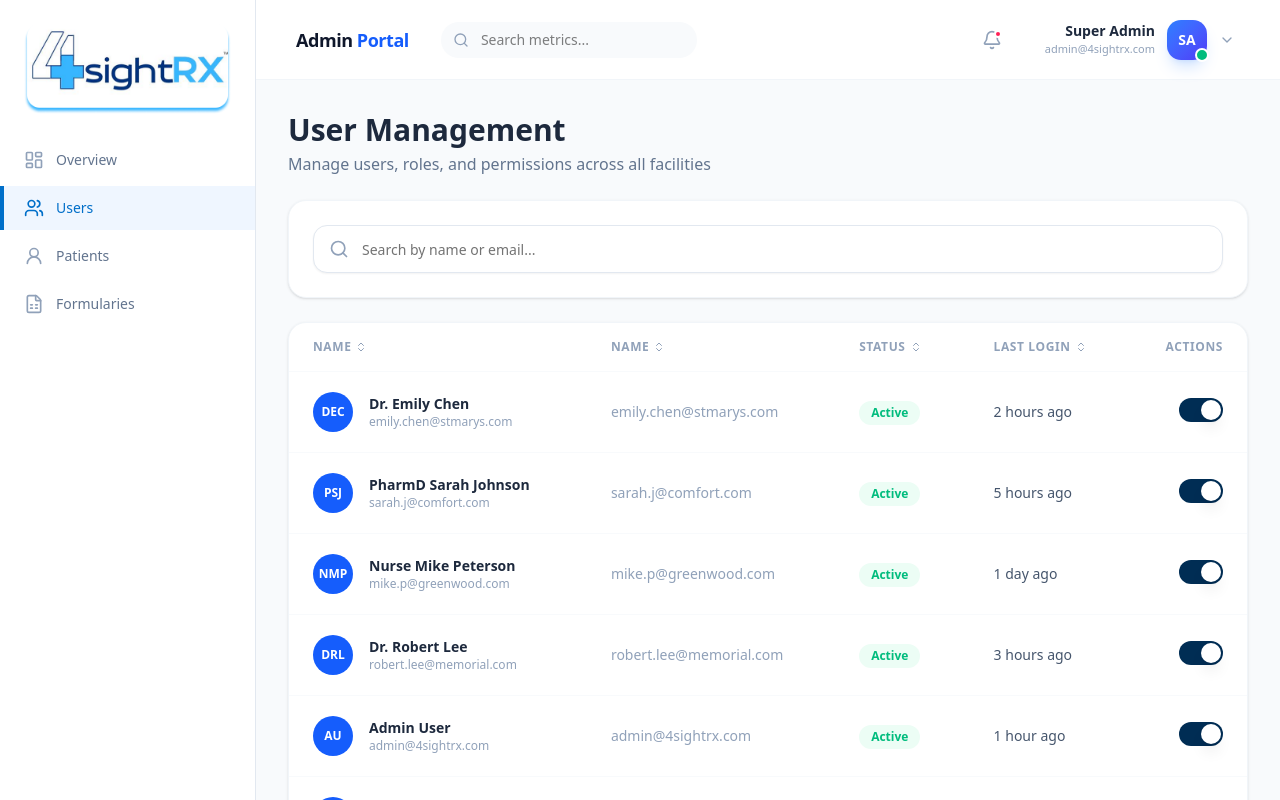
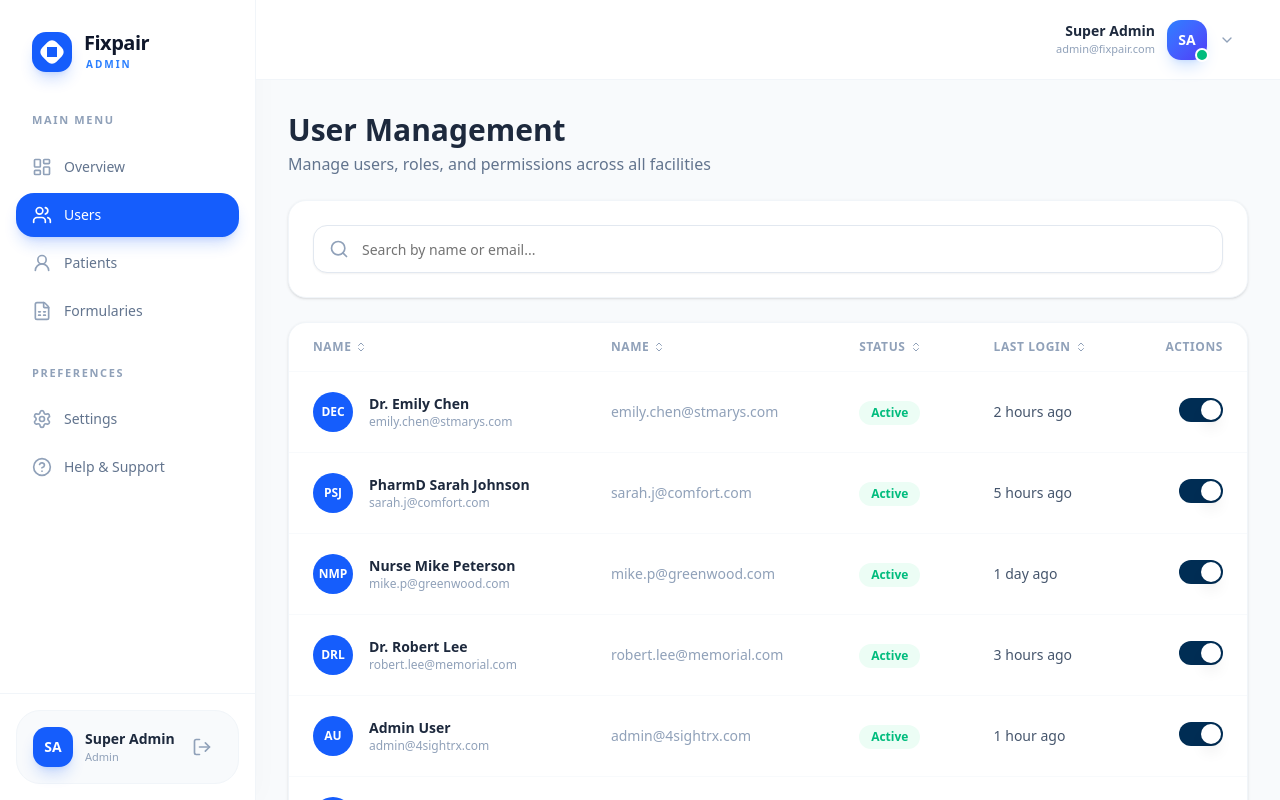
Before and after one commit to pronoy656/Ereabuk-admin-dashboard-, a Next.js app: page /admin/users in a window 1280 px wide. Shown: the top 800 px of the page. Built offline with nearby package versions, Linux system fonts and the light colour scheme.

Commit message:
polished sidebar and navbar for both (admin and consultant)

```diff
--- a/src/app/layout.tsx
+++ b/src/app/layout.tsx
@@ -14,8 +14,8 @@ const geistMono = Geist_Mono({
 });
 
 export const metadata: Metadata = {
-  title: "4sightRX Admin",
-  description: "Admin dashboard for 4sightRX",
+  title: "Fixpair",
+  description: "Dashboard for Fixpair",
 };
 
 export default function RootLayout({
--- a/src/components/admin/Sidebar.tsx
+++ b/src/components/admin/Sidebar.tsx
@@ -2,80 +2,104 @@
 import React from "react";
 import Link from "next/link";
 import Image from "next/image";
-import { Separator } from "@/components/ui/separator";
 import { cn } from "@/lib/utils";
 import { usePathname } from "next/navigation";
-import { Avatar, AvatarFallback } from "@/components/ui/avatar";
 import {
   LayoutDashboard,
   Users,
-  Building2,
   UserRound,
   FileSpreadsheet,
-  BarChart3,
+  Settings,
+  HelpCircle,
   LogOut,
-  ChevronLeft,
-  LucideIcon,
 } from "lucide-react";
 
-type IconType = LucideIcon;
-
-const items: Array<{
-  href: string;
-  label: string;
-  Icon: IconType;
-}> = [
+const items = [
+  {
+    group: "Main Menu", links: [
       { href: "/admin/overview", label: "Overview", Icon: LayoutDashboard },
       { href: "/admin/users", label: "Users", Icon: Users },
-    // { href: "/admin/facilities", label: "Facilities / Agencies", Icon: Building2 },
       { href: "/admin/patients", label: "Patients", Icon: UserRound },
       { href: "/admin/formularies", label: "Formularies", Icon: FileSpreadsheet },
-    // { href: "/admin/analytics", label: "Analytics", Icon: BarChart3 },
+    ]
+  },
+  {
+    group: "Preferences", links: [
+      { href: "/admin/settings", label: "Settings", Icon: Settings },
+      { href: "/admin/help", label: "Help & Support", Icon: HelpCircle },
+    ]
+  }
 ];
 
 export default function Sidebar({ active }: { active?: string }) {
   const pathname = usePathname();
   const current = active ?? pathname ?? "";
+
   return (
-    <aside className="h-screen w-64 bg-white text-slate-600 border-r border-slate-200 fixed left-0 top-0 flex flex-col">
-      <div className="p-6 pb-2">
-        <div className="flex items-center w-full min-h-[60px]">
-          <Image
-            src="/logo.png"
-            alt="4sightRX Logo"
-            width={400}
-            height={120}
-            className="w-full h-auto object-contain"
-            priority
-          />
+    <aside className="h-screen w-64 bg-white text-slate-600 border-r border-slate-100 fixed left-0 top-0 flex flex-col shadow-[4px_0_24px_rgba(0,0,0,0.02)] transition-all duration-300">
+      <div className="p-8 pb-10">
+        <div className="flex items-center gap-3 w-full">
+          <div className="h-10 w-10 bg-blue-600 rounded-xl flex items-center justify-center shadow-lg shadow-blue-600/20">
+            <div className="w-5 h-5 bg-white rounded-sm rotate-45 flex items-center justify-center">
+              <div className="w-2.5 h-2.5 bg-blue-600 rounded-px -rotate-45" />
+            </div>
+          </div>
+          <div className="flex flex-col">
+            <span className="text-xl font-bold text-slate-900 tracking-tight leading-none">Fixpair</span>
+            <span className="text-[10px] text-blue-500 font-bold uppercase tracking-[0.2em] mt-1 ml-0.5">Admin</span>
+          </div>
         </div>
       </div>
 
-      <nav className="flex-1 px-0 py-4 space-y-1">
-        {items.map((item) => {
+      <div className="flex-1 px-4 space-y-8 overflow-y-auto">
+        {items.map((group) => (
+          <div key={group.group} className="space-y-3">
+            <h4 className="px-4 text-[11px] font-bold mb-4  text-slate-400 uppercase tracking-[0.15em]">
+              {group.group}
+            </h4>
+            <nav className="space-y-1">
+              {group.links.map((item) => {
                 const isActive = current === item.href || current.startsWith(item.href);
                 return (
                   <Link
                     key={item.href}
                     href={item.href}
                     className={cn(
-                "flex items-center gap-3 px-6 py-3 text-sm transition-colors relative",
+                      "group flex items-center gap-3 px-4 py-3 text-sm font-medium rounded-2xl transition-all duration-200",
                       isActive
-                  ? "bg-blue-50 text-[#006FC9] font-medium"
-                  : "text-slate-500 hover:bg-slate-50 hover:text-slate-700"
+                        ? "bg-blue-600 text-white shadow-lg shadow-blue-600/20 active:scale-95"
+                        : "text-slate-500 hover:bg-blue-50 hover:text-blue-600"
                     )}
                   >
-              {isActive && (
-                <div className="absolute left-0 top-0 bottom-0 w-1 bg-[#006FC9]" />
-              )}
-              <item.Icon className={cn("h-5 w-5", isActive ? "text-[#006FC9]" : "text-slate-400")} />
+                    <item.Icon className={cn(
+                      "h-5 w-5 transition-transform duration-200 group-hover:scale-110",
+                      isActive ? "text-white" : "text-slate-400 group-hover:text-blue-600"
+                    )} />
                     <span>{item.label}</span>
                   </Link>
                 );
               })}
             </nav>
+          </div>
+        ))}
+      </div>
 
-
+      <div className="p-4 mt-auto border-t border-slate-100">
+        <div className="flex items-center justify-between p-4 bg-slate-50 rounded-[24px] group border border-slate-100">
+          <div className="flex items-center gap-3">
+            <div className="h-10 w-10 rounded-xl bg-blue-600 flex items-center justify-center text-white text-sm font-bold shadow-lg shadow-blue-600/20">
+              SA
+            </div>
+            <div>
+              <p className="text-sm font-bold text-slate-800 truncate max-w-[100px]">Super Admin</p>
+              <p className="text-[11px] text-slate-400">Admin</p>
+            </div>
+          </div>
+          <button className="p-2.5 text-slate-400 hover:text-rose-600 hover:bg-rose-50 rounded-xl transition-all duration-200 group/logout">
+            <LogOut className="w-5 h-5 transition-transform group-hover/logout:-translate-x-0.5" />
+          </button>
+        </div>
+      </div>
     </aside>
   );
 }
--- a/src/components/admin/TopBar.tsx
+++ b/src/components/admin/TopBar.tsx
@@ -24,32 +24,16 @@ export default function TopBar() {
   return (
     <div className="flex items-center justify-between px-10 py-4 border-b border-slate-100 bg-white sticky top-0 z-10 h-20">
       <div className="flex items-center gap-8">
-        <div className="text-slate-900 text-lg font-bold tracking-tight">
-          Admin <span className="text-blue-600">Portal</span>
-        </div>
 
-        <div className="relative group hidden md:block">
-          <Search className="absolute left-3 top-1/2 -translate-y-1/2 w-4 h-4 text-slate-400 pointer-events-none group-focus-within:text-blue-500 transition-colors" />
-          <input
-            type="text"
-            placeholder="Search metrics..."
-            className="pl-10 pr-4 py-2 bg-slate-50 border-none rounded-2xl text-sm w-64 focus:ring-2 focus:ring-blue-500/20 focus:bg-white transition-all outline-none"
-          />
-        </div>
       </div>
 
       <div className="flex items-center gap-6">
-        <button className="relative p-2.5 text-slate-400 hover:text-slate-600 hover:bg-slate-50 rounded-xl transition-all group">
-          <Bell className="w-5 h-5" />
-          <span className="absolute top-2.5 right-2.5 w-2 h-2 bg-rose-500 rounded-full border-2 border-white group-hover:scale-110 transition-transform"></span>
-        </button>
-
         <DropdownMenu>
           <DropdownMenuTrigger asChild>
             <button className="flex items-center gap-3 pl-2 pr-1 py-1 hover:bg-slate-50 rounded-2xl transition-all outline-none border border-transparent hover:border-slate-100 group cursor-pointer lg:min-w-[180px]">
               <div className="hidden lg:block text-right">
                 <div className="text-sm font-bold text-slate-800 group-hover:text-blue-600 transition-colors">Super Admin</div>
-                <div className="text-[11px] text-slate-400 font-medium">admin@4sightrx.com</div>
+                <div className="text-[11px] text-slate-400 font-medium">admin@fixpair.com</div>
               </div>
               <div className="relative">
                 <div className="h-10 w-10 rounded-xl bg-gradient-to-br from-blue-500 to-indigo-600 flex items-center justify-center text-white text-sm font-bold shadow-lg shadow-blue-500/20">
--- a/src/components/consultant/Sidebar.tsx
+++ b/src/components/consultant/Sidebar.tsx
@@ -1,78 +1,106 @@
 "use client";
 import React from "react";
 import Link from "next/link";
-import Image from "next/image";
-import { Separator } from "@/components/ui/separator";
 import { cn } from "@/lib/utils";
 import { usePathname } from "next/navigation";
-import { Avatar, AvatarFallback } from "@/components/ui/avatar";
 import {
   LayoutDashboard,
   Clock,
   ClipboardList,
   Stethoscope,
   FileText,
+  Settings,
+  HelpCircle,
   LogOut,
-  LucideIcon,
 } from "lucide-react";
 
-type IconType = LucideIcon;
-
-const items: Array<{
-  href: string;
-  label: string;
-  Icon: IconType;
-}> = [
+const items = [
+  {
+    group: "Consultant Menu", links: [
       { href: "/consultant/overview", label: "Overview", Icon: LayoutDashboard },
       { href: "/consultant/availability", label: "Availability", Icon: Clock },
       { href: "/consultant/requests", label: "Requests", Icon: ClipboardList },
       { href: "/consultant/consultations", label: "Consultations", Icon: Stethoscope },
       { href: "/consultant/reports", label: "Reports", Icon: FileText },
+    ]
+  },
+  {
+    group: "Preferences", links: [
+      { href: "/consultant/settings", label: "Settings", Icon: Settings },
+      { href: "/consultant/help", label: "Help & Support", Icon: HelpCircle },
+    ]
+  }
 ];
 
 export default function Sidebar({ active }: { active?: string }) {
   const pathname = usePathname();
   const current = active ?? pathname ?? "";
+
   return (
-    <aside className="h-screen w-64 bg-white text-slate-600 border-r border-slate-200 fixed left-0 top-0 flex flex-col">
-      <div className="p-6 pb-2">
-        <div className="flex items-center w-full min-h-[60px]">
-          <Image
-            src="/logo.png"
-            alt="4sightRX Logo"
-            width={400}
-            height={120}
-            className="w-full h-auto object-contain"
-            priority
-          />
+    <aside className="h-screen w-64 bg-white text-slate-600 border-r border-slate-100 fixed left-0 top-0 flex flex-col shadow-[4px_0_24px_rgba(0,0,0,0.02)] transition-all duration-300">
+      <div className="p-8 pb-10">
+        <div className="flex items-center gap-3 w-full">
+          <div className="h-10 w-10 bg-emerald-600 rounded-xl flex items-center justify-center shadow-lg shadow-emerald-600/20">
+            <div className="w-5 h-5 bg-white rounded-sm rotate-45 flex items-center justify-center">
+              <div className="w-2.5 h-2.5 bg-emerald-600 rounded-px -rotate-45" />
+            </div>
+          </div>
+          <div className="flex flex-col">
+            <span className="text-xl font-bold text-slate-900 tracking-tight leading-none">Fixpair</span>
+            <span className="text-[10px] text-emerald-500 font-bold uppercase tracking-[0.2em] mt-1 ml-0.5">Consultant</span>
+          </div>
         </div>
       </div>
 
-      <nav className="flex-1 px-0 py-4 space-y-1">
-        {items.map((item) => {
+      <div className="flex-1 px-4 space-y-8 overflow-y-auto">
+        {items.map((group) => (
+          <div key={group.group} className="space-y-3">
+            <h4 className="px-4 text-[11px] font-bold mb-4 text-slate-400 uppercase tracking-[0.15em]">
+              {group.group}
+            </h4>
+            <nav className="space-y-1">
+              {group.links.map((item) => {
                 const isActive = current === item.href || current.startsWith(item.href);
                 return (
                   <Link
                     key={item.href}
                     href={item.href}
                     className={cn(
-                "flex items-center gap-3 px-6 py-3 text-sm transition-colors relative",
+                      "group flex items-center gap-3 px-4 py-3 text-sm font-medium rounded-2xl transition-all duration-200",
                       isActive
-                  ? "bg-blue-50 text-[#006FC9] font-medium"
-                  : "text-slate-500 hover:bg-slate-50 hover:text-slate-700"
+                        ? "bg-blue-600 text-white shadow-lg shadow-emerald-600/20 active:scale-95"
+                        : "text-slate-500 hover:bg-emerald-50 hover:text-emerald-600"
                     )}
                   >
-              {isActive && (
-                <div className="absolute left-0 top-0 bottom-0 w-1 bg-[#006FC9]" />
-              )}
-              <item.Icon className={cn("h-5 w-5", isActive ? "text-[#006FC9]" : "text-slate-400")} />
+                    <item.Icon className={cn(
+                      "h-5 w-5 transition-transform duration-200 group-hover:scale-110",
+                      isActive ? "text-white" : "text-slate-400 group-hover:text-emerald-600"
+                    )} />
                     <span>{item.label}</span>
                   </Link>
                 );
               })}
             </nav>
+          </div>
+        ))}
+      </div>
 
-
+      <div className="p-4 mt-auto border-t border-slate-100">
+        <div className="flex items-center justify-between p-4 bg-slate-50 rounded-[24px] group border border-slate-100">
+          <div className="flex items-center gap-3">
+            <div className="h-10 w-10 rounded-xl bg-emerald-600 flex items-center justify-center text-white text-sm font-bold shadow-lg shadow-emerald-600/20">
+              SS
+            </div>
+            <div>
+              <p className="text-sm font-bold text-slate-800 truncate max-w-[100px]">Dr. Sarah Smith</p>
+              <p className="text-[11px] text-slate-400">Consultant</p>
+            </div>
+          </div>
+          <button className="p-2.5 text-slate-400 hover:text-rose-600 hover:bg-rose-50 rounded-xl transition-all duration-200 group/logout">
+            <LogOut className="w-5 h-5 transition-transform group-hover/logout:-translate-x-0.5" />
+          </button>
+        </div>
+      </div>
     </aside>
   );
 }
--- a/src/components/consultant/TopBar.tsx
+++ b/src/components/consultant/TopBar.tsx
@@ -23,7 +23,7 @@ export default function TopBar() {
     <div className="flex items-center justify-between px-10 py-4 border-b border-slate-100 bg-white sticky top-0 z-10 h-20">
       <div className="flex items-center gap-8">
         <div className="text-slate-900 text-lg font-bold tracking-tight">
-          Consultant <span className="text-emerald-600">Portal</span>
+          Fixpair <span className="text-emerald-600">Consultant</span>
         </div>
 
         <div className="relative group hidden md:block">
@@ -47,7 +47,7 @@ export default function TopBar() {
             <button className="flex items-center gap-3 pl-2 pr-1 py-1 hover:bg-slate-50 rounded-2xl transition-all outline-none border border-transparent hover:border-slate-100 group cursor-pointer lg:min-w-[180px]">
               <div className="hidden lg:block text-right">
                 <div className="text-sm font-bold text-slate-800 group-hover:text-emerald-600 transition-colors">Dr. Sarah Smith</div>
-                <div className="text-[11px] text-slate-400 font-medium">sarah.s@consultant.com</div>
+                <div className="text-[11px] text-slate-400 font-medium">sarah.s@fixpair.com</div>
               </div>
               <div className="relative">
                 <div className="h-10 w-10 rounded-xl bg-gradient-to-br from-emerald-500 to-teal-600 flex items-center justify-center text-white text-sm font-bold shadow-lg shadow-emerald-500/20">
```
Lines whose indentation alone changed are shown as unchanged.
